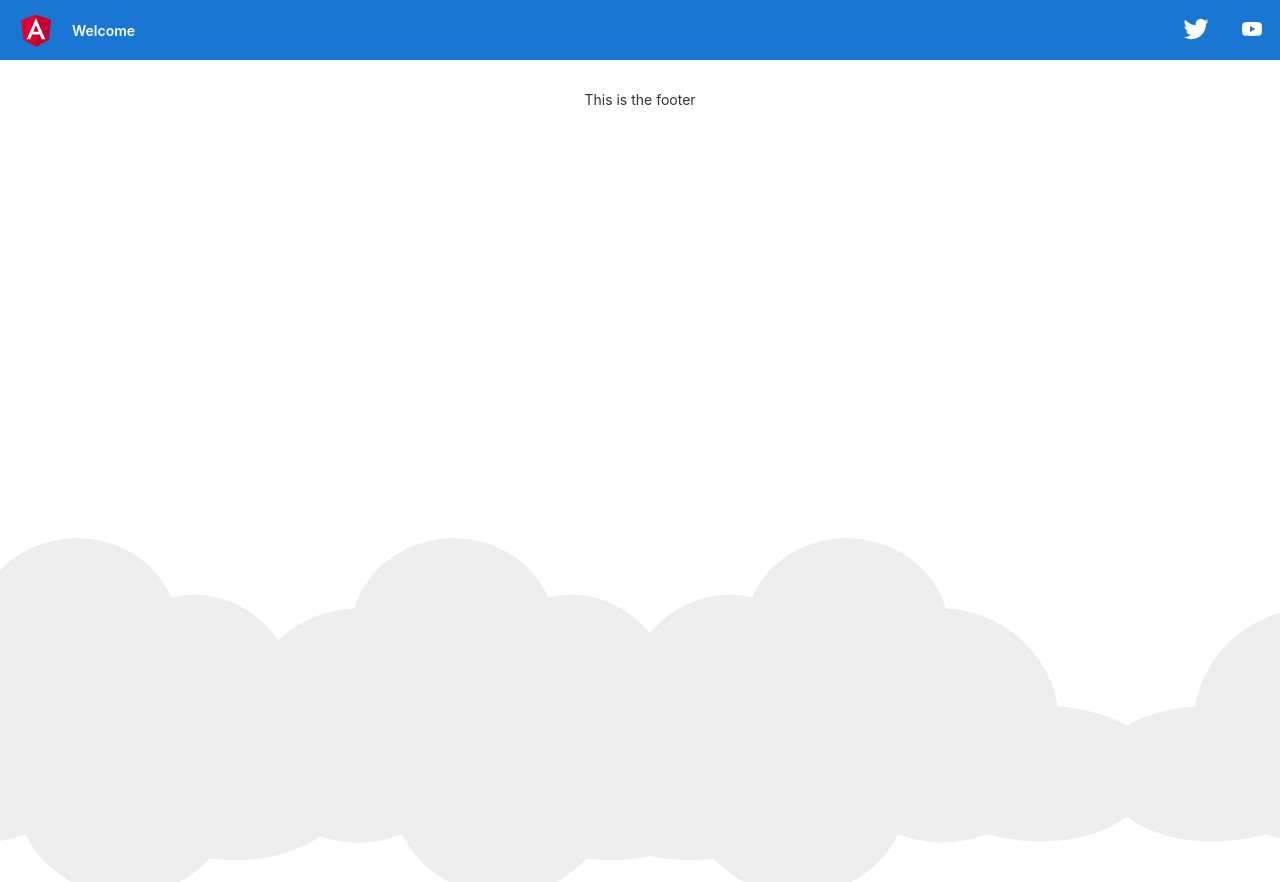
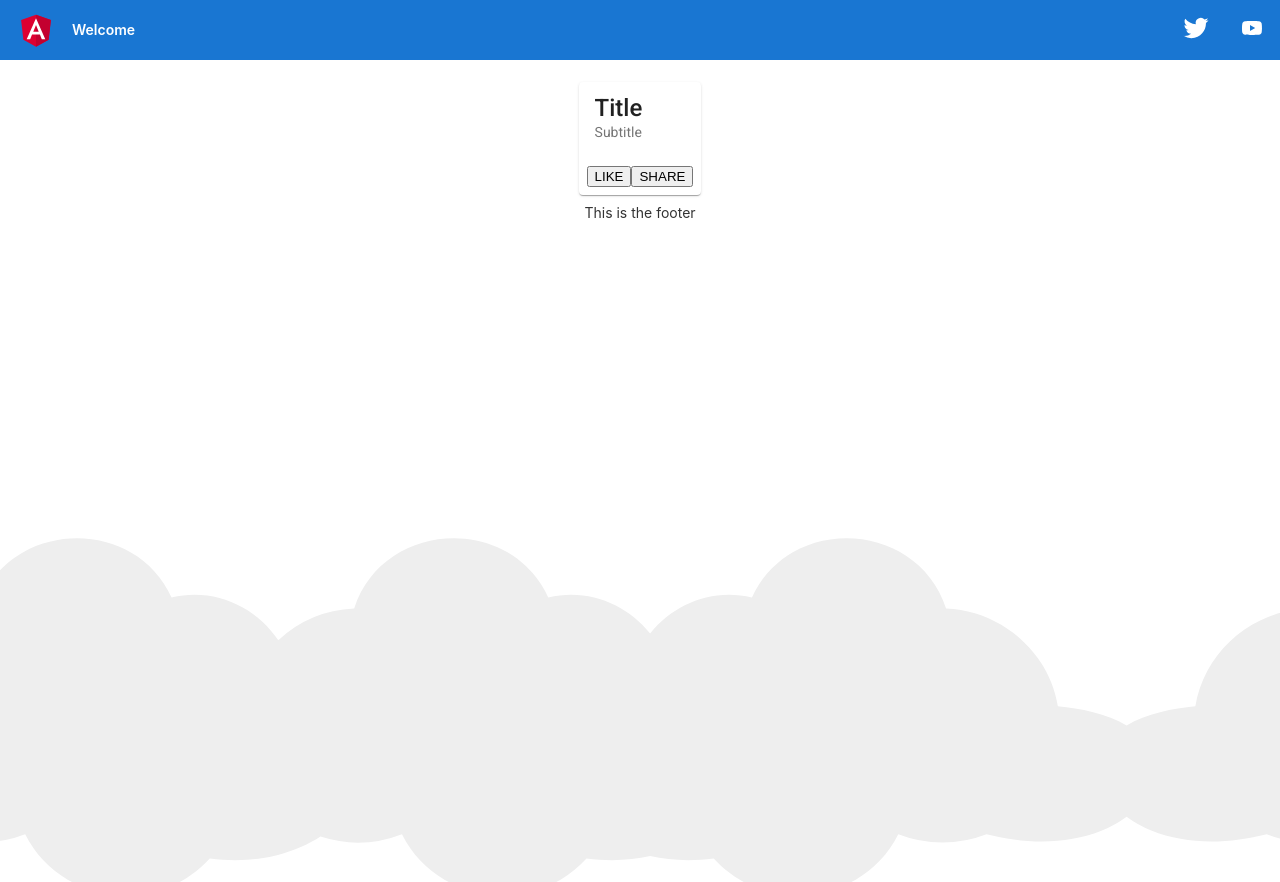
Before and after one commit to zbindenp/PV-Eigenverbrauch-Optimizer, an Angular app in the folder pvoptimizer/: page / in a window 1280 px wide. Built offline with nearby package versions, Linux system fonts and the light colour scheme.

Commit message:
material card example

```diff
--- a/pvoptimizer/angular.json
+++ b/pvoptimizer/angular.json
@@ -27,7 +27,7 @@
               "src/assets"
             ],
             "styles": [
-              "./node_modules/@angular/material/prebuilt-themes/indigo-pink.css",
+              "./node_modules/@angular/material/prebuilt-themes/deeppurple-amber.css",
               "src/styles.css"
             ],
             "scripts": []
@@ -95,7 +95,7 @@
               "src/assets"
             ],
             "styles": [
-              "./node_modules/@angular/material/prebuilt-themes/indigo-pink.css",
+              "./node_modules/@angular/material/prebuilt-themes/deeppurple-amber.css",
               "src/styles.css"
             ],
             "scripts": []
--- a/pvoptimizer/src/app/app.component.html
+++ b/pvoptimizer/src/app/app.component.html
@@ -318,8 +318,14 @@
 
 <div class="content" role="main">
 
-
-
+  <mat-card>
+    <mat-card-title>Title</mat-card-title>
+    <mat-card-subtitle>Subtitle</mat-card-subtitle>
+    <mat-card-actions>
+      <button mat-button>LIKE</button>
+      <button mat-button>SHARE</button>
+    </mat-card-actions>
+  </mat-card>
 
 
   <!-- Footer -->
--- a/pvoptimizer/src/app/app.module.ts
+++ b/pvoptimizer/src/app/app.module.ts
@@ -3,6 +3,7 @@ import { BrowserModule } from '@angular/platform-browser';
 
 import { AppComponent } from './app.component';
 import { BrowserAnimationsModule } from '@angular/platform-browser/animations';
+import { MatCardModule } from '@angular/material/card';
 
 @NgModule({
   declarations: [
@@ -10,7 +11,8 @@ import { BrowserAnimationsModule } from '@angular/platform-browser/animations';
   ],
   imports: [
     BrowserModule,
-    BrowserAnimationsModule
+    BrowserAnimationsModule,
+    MatCardModule,
   ],
   providers: [],
   bootstrap: [AppComponent]
--- a/pvoptimizer/src/index.html
+++ b/pvoptimizer/src/index.html
@@ -10,7 +10,7 @@
   <link href="https://fonts.googleapis.com/css2?family=Roboto:wght@300;400;500&display=swap" rel="stylesheet">
   <link href="https://fonts.googleapis.com/icon?family=Material+Icons" rel="stylesheet">
 </head>
-<body>
+<body class="mat-typography">
   <app-root></app-root>
 </body>
 </html>
--- a/pvoptimizer/src/styles.css
+++ b/pvoptimizer/src/styles.css
@@ -2,3 +2,6 @@
 
 html, body { height: 100%; }
 body { margin: 0; font-family: Roboto, "Helvetica Neue", sans-serif; }
+
+html, body { height: 100%; }
+body { margin: 0; font-family: Roboto, "Helvetica Neue", sans-serif; }
```
